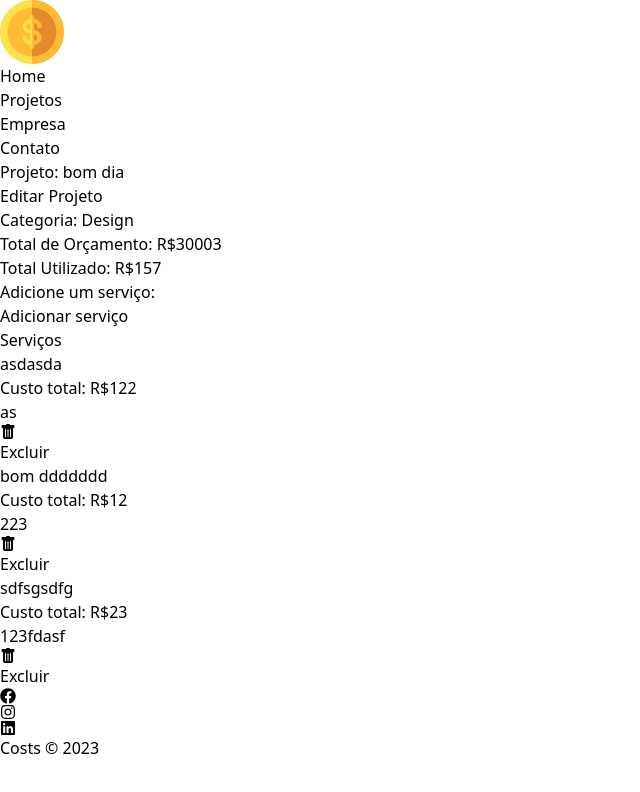
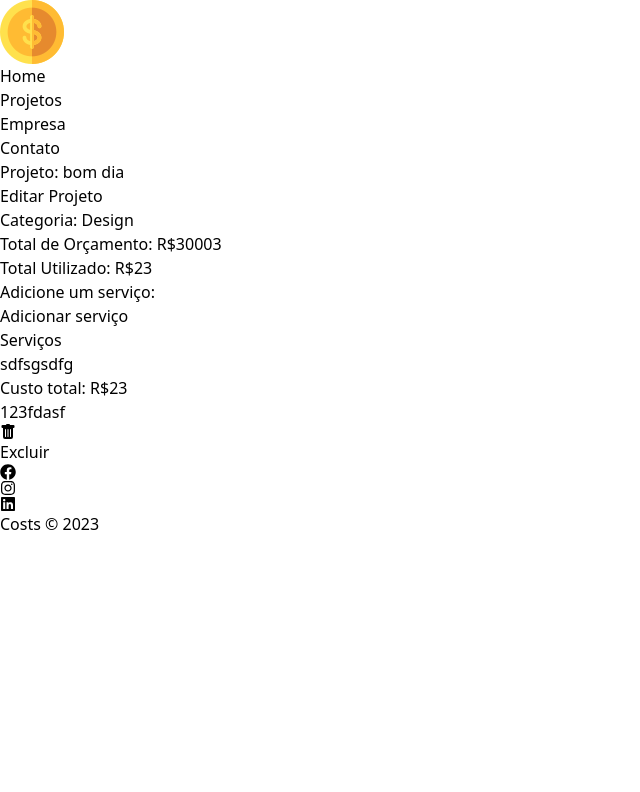
Before and after one commit to leonardo-fontes/costs-project, a React (Vite) app: page /projects/1 in a window 1280 px wide. Shown: the top 792 px of the page, without its empty margins (0-640 px from the left). Built offline with nearby package versions, Linux system fonts and the light colour scheme; data requests are answered from the project's data file.

Commit message:
Finalizando o projeto

```diff
--- a/db.json
+++ b/db.json
@@ -7,20 +7,8 @@
         "id": "3",
         "name": "Design"
       },
-      "cost": 157,
+      "cost": 23,
       "services": [
-        {
-          "name": "asdasda",
-          "cost": "122",
-          "description": "as",
-          "id": "e320d557-18af-477c-bff2-55f737edce73"
-        },
-        {
-          "name": "bom ddddddd",
-          "cost": "12",
-          "description": "223",
-          "id": "c63f319e-3214-4044-9256-d54d38ca2301"
-        },
         {
           "name": "sdfsgsdfg",
           "cost": "23",
--- a/src/components/Service/ServiceCard.jsx
+++ b/src/components/Service/ServiceCard.jsx
@@ -2,10 +2,14 @@
 import styles from "../project/ProjectCard.module.css";
 
 function ServiceCard({ id, name, cost, description, handleRemove }) {
-    const btnClass =
+  const remove = (e) => {
+    e.preventDefault()
+    handleRemove(id, cost)
+  }
+
+  const btnClass =
     "bg-[#FFF] text-base gap-1 text-[#222] py-1.5 px-2 cursor-pointer flex items-center justify-center border-[1px] border-solid border-[#222] hover:bg-[#222] hover:text-[#ffbb33] transition-colors duration-200";
 
-  const remove = (e) => {};
   return (
     <div className="p-[1em] border-solid border-[1px] rounded-md border-[#7a7a7a] w-[100%] grid col-span-1 gap-1">
       <h4 className="bg-[#222] p-2 text-xl text-[#FFBB33] font-bold mb-4">
--- a/src/components/pages/Project.jsx
+++ b/src/components/pages/Project.jsx
@@ -33,7 +33,32 @@
     }, 1000);
   }, [id]);
 
-  function removeService() {}
+  function removeService(id, cost) {
+    const servicesUpdated = project.services.filter(
+      (service) => service.id !== id
+    )
+
+    const projectUpdated = project
+
+    projectUpdated.services = servicesUpdated
+    projectUpdated.cost = parseFloat(projectUpdated.cost) - parseFloat(cost)
+
+    fetch(`http://localhost:5000/projects/${projectUpdated.id}`, {
+      method: 'PATCH',
+      headers: {
+        'Content-Type': 'application/json'
+      },
+      body: JSON.stringify(projectUpdated)
+    })
+    .then(resp => resp.json())
+    .then((data)=> {
+      setProject(projectUpdated)
+      setServices(servicesUpdated)
+      setMessage('Serviço removido!')
+      SetType('success')
+    })
+    .catch(err => console.log(err))
+  }
 
   function toggleProjectForm() {
     setShowProjectForm(!showProjectForm);
```
